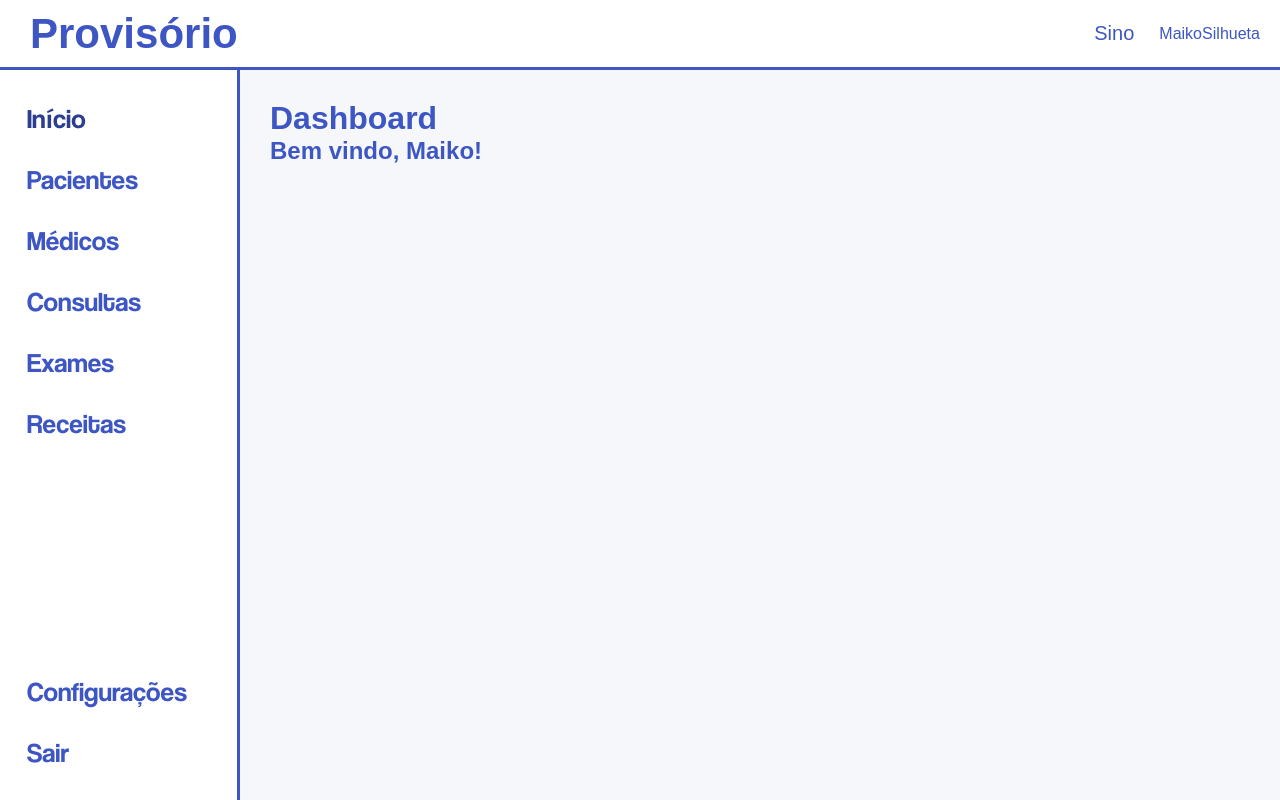
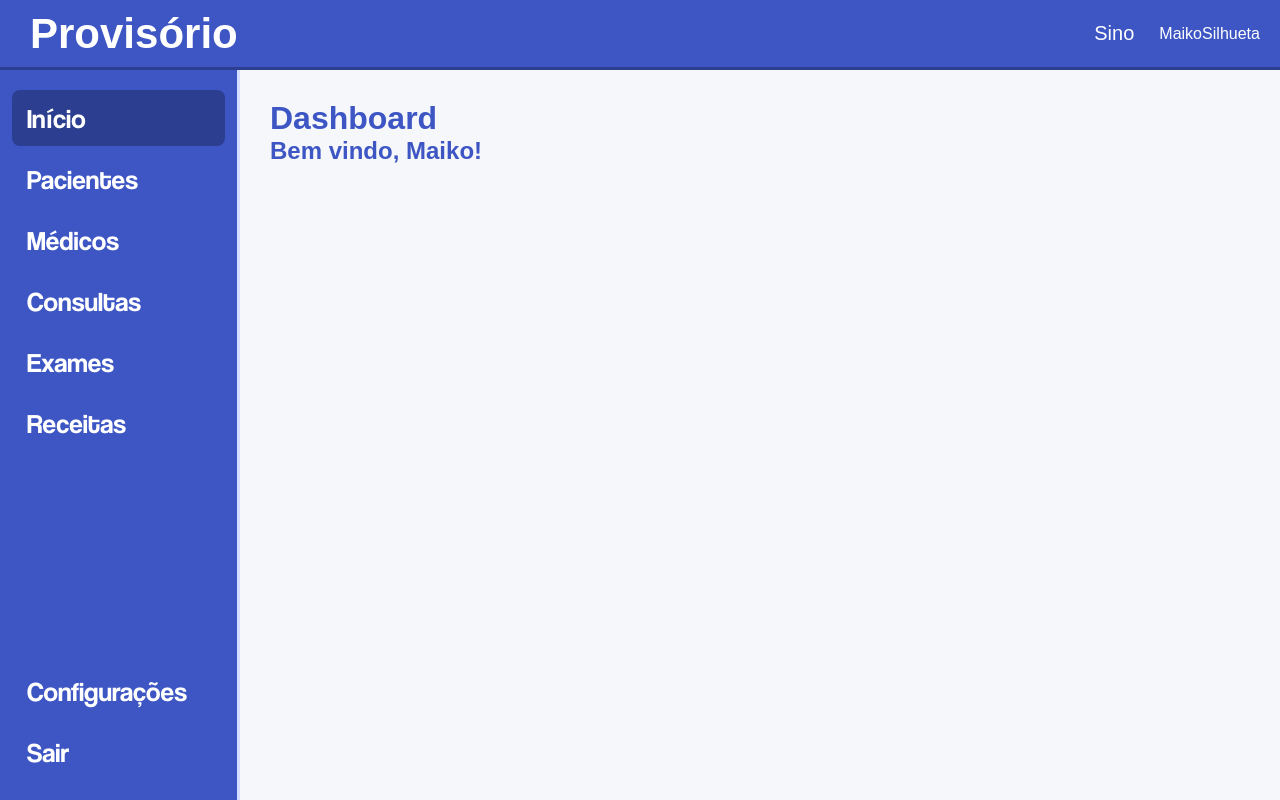
Before and after one commit to fxlpps/site-clinicamedica, a PHP site: page /html/dashboard.html in a window 1280 px wide. Run offline with PHP 8.4, Linux system fonts and the light colour scheme.

Commit message:
v1.5.1 - CSS Change

```diff
--- a/css/style.css
+++ b/css/style.css
@@ -3,29 +3,36 @@
     padding: 0;
     box-sizing: border-box;
 }
+
 .body1{
     background-color: #3d56c4;
 }
+
 body{
     font-family: Arial, sans-serif;
     background-color: #f5f7fb;
     color: #3d56c4;
 }
+
 #provisorio1{
     background-color: white;
 }
-@font-face {
+
+@font-face{
     font-family: "Coolvetica";
-    src: url(../fonts/Coolvetica\ Rg.otf) format("opentype");
+    src: url("../fonts/Coolvetica Rg.otf") format("opentype");
 }
-@font-face {
+
+@font-face{
     font-family: "Roboto1";
-    src: url(../fonts/Roboto-Medium.ttf) format("truetype");
+    src: url("../fonts/Roboto-Medium.ttf") format("truetype");
 }
-@font-face {
+
+@font-face{
     font-family: "Roboto2";
-    src: url(../fonts/Roboto-Medium.ttf) format("truetype");
+    src: url("../fonts/Roboto-Medium.ttf") format("truetype");
 }
+
 .contlogin{
     display: flex;
     flex-direction: column;
@@ -37,30 +44,22 @@ body{
     border-radius: 15px;
     gap: 20px;
 }
+
 .formlogin{
     display: flex;
     flex-direction: column;
     gap: 20px;
     align-items: center;
 }
+
 .contlogin2{
     display: flex;
     flex-direction: column;
+    gap: 3px;
 }
+
 .input1{
     color: white;
-}
-.titulo1{
-    color: white;
-    font-family: 'Coolvetica';
-    letter-spacing: 3px;
-}
-.label1{
-    color:white;
-    font-family: 'Coolvetica';
-    font-size: 20px;
-}
-.input1{
     background-color: #4e5fa8;
     font-family: "Roboto1", sans-serif;
     width: 200px;
@@ -70,6 +69,19 @@ body{
     border: none;
     border-radius: 3px;
 }
+
+.titulo1{
+    color: white;
+    font-family: "Coolvetica";
+    letter-spacing: 3px;
+}
+
+.label1{
+    color: white;
+    font-family: "Coolvetica";
+    font-size: 20px;
+}
+
 .button1{
     background-color: #4e5fa8;
     font-family: "Coolvetica", sans-serif;
@@ -80,42 +92,49 @@ body{
     height: 30px;
     font-size: 20px;
 }
-.contlogin2{
-    gap: 3px;
-}
+
 .header{
     height: 70px;
-    background-color: #ffffff;
+    background-color: #3d56c4;
     display: flex;
     align-items: center;
     justify-content: space-between;
     padding: 0 30px;
-    border-bottom: 3px solid #3d56c4;
+    border-bottom: 3px solid #2c3e8f;
     position: fixed;
     top: 0;
     left: 0;
     right: 0;
     z-index: 1000;
 }
+
 .logo{
     font-size: 21px;
     font-weight: bold;
+    color: white;
 }
+
 .headerright{
     display: flex;
     align-items: center;
     gap: 25px;
+    color: white;
 }
+
 .notif{
     font-size: 20px;
     cursor: pointer;
+    color: white;
 }
+
 .user{
     display: flex;
     align-items: center;
     gap: 10px;
     font-weight: 500;
+    color: white;
 }
+
 .usericon{
     width: 38px;
     height: 38px;
@@ -123,18 +142,21 @@ body{
     display: flex;
     align-items: center;
     justify-content: center;
+    color: white;
 }
+
 .layout{
     display: flex;
 }
+
 .sidebar{
     width: 240px;
     height: calc(100vh - 70px);
-    background-color: #ffffff;
+    background-color: #3d56c4;
     position: fixed;
     top: 70px;
     left: 0;
-    border-right: 3px solid #3d56c4;
+    border-right: 3px solid #d4dcff;
     display: flex;
     flex-direction: column;
     justify-content: space-between;
@@ -146,47 +168,54 @@ body{
     flex-direction: column;
     gap: 5px;
 }
+
 .menuitem{
     display: flex;
     gap: 12px;
     padding: 12px 15px;
     border-radius: 8px;
     text-decoration: none;
-    color: #3d56c4;
+    color: white;
     font-family: "Coolvetica";
     font-size: 27px;
     transition: 0.2s;
 }
+
 .menuitem:hover{
-    background-color: #dee1e4;
+    background-color: #2c3e8f;
 }
+
 .menuitemativo{
     display: flex;
     gap: 12px;
     padding: 12px 15px;
     border-radius: 8px;
     text-decoration: none;
-    color: #2c3e8f;
+    color: white;
     font-family: "Coolvetica";
     font-size: 27px;
     transition: 0.2s;
+    background-color: #2c3e8f;
 }
+
 .sidebar-bottom{
     display: flex;
     flex-direction: column;
     gap: 5px;
 }
+
 .logout{
-    color: #3d56c4;
+    color: white;
 }
+
 .logout:hover{
-    background-color: #fee2e2;
-    color: #dc2626;
+    background-color: #dc2626;
+    color: white;
 }
+
 .main{
     margin-left: 240px;
     padding: 100px 30px 30px;
-
     width: calc(100% - 240px);
     min-height: 100vh;
 }
```
